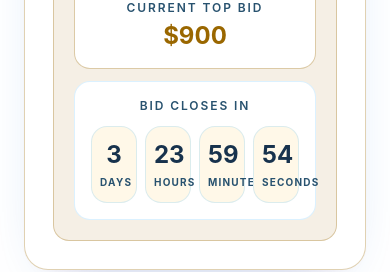
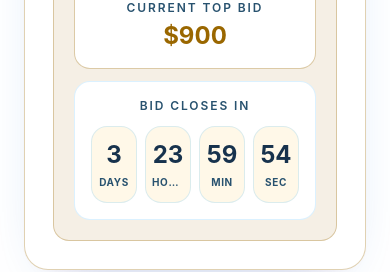
Before and after one commit to pikachudratini/cohort-crowdfund, a Next.js app: page / in a window 390 px wide. Shown: the part 7140-7412 px from the top of the page. Built offline with nearby package versions, Linux system fonts and the light colour scheme.

Commit message:
Fix mobile countdown labels

```diff
--- a/src/components/CountdownTimer.tsx
+++ b/src/components/CountdownTimer.tsx
@@ -48,20 +48,23 @@ export function CountdownTimer({ deadline, label = 'Time left', compact = false
   }
 
   const units = [
-    ['Days', timeLeft.days],
-    ['Hours', timeLeft.hours],
-    ['Minutes', timeLeft.minutes],
-    ['Seconds', timeLeft.seconds],
+    ['Days', 'Days', timeLeft.days],
+    ['Hours', 'Hours', timeLeft.hours],
+    ['Minutes', 'Min', timeLeft.minutes],
+    ['Seconds', 'Sec', timeLeft.seconds],
   ] as const;
 
   return (
     <div aria-label={`${label}: ${timeLeft.days} days ${timeLeft.hours} hours ${timeLeft.minutes} minutes ${timeLeft.seconds} seconds`}>
       <p className="text-xs font-semibold uppercase tracking-[.16em] text-graphite">{label}</p>
       <div className="mt-3 grid grid-cols-4 gap-2">
-        {units.map(([unit, value]) => (
-          <div key={unit} className="rounded-2xl border border-sky/20 bg-ivory px-2 py-3 text-center">
+        {units.map(([unit, shortUnit, value]) => (
+          <div key={unit} className="min-w-0 rounded-2xl border border-sky/20 bg-ivory px-1.5 py-3 text-center sm:px-2">
             <p className="text-2xl font-bold text-navy">{unit === 'Days' ? value : twoDigits(value)}</p>
-            <p className="mt-1 text-[10px] font-bold uppercase tracking-[.12em] text-graphite">{unit}</p>
+            <p className="mt-1 truncate text-[10px] font-bold uppercase tracking-[.06em] text-graphite sm:tracking-[.12em]">
+              <span className="sm:hidden">{shortUnit}</span>
+              <span className="hidden sm:inline">{unit}</span>
+            </p>
           </div>
         ))}
       </div>
```
